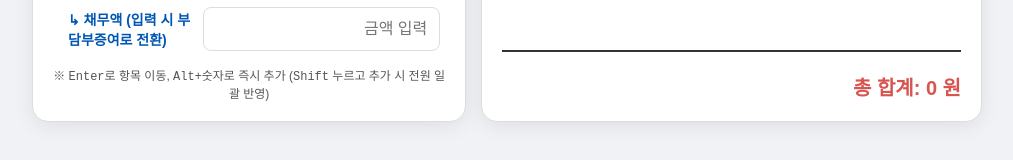
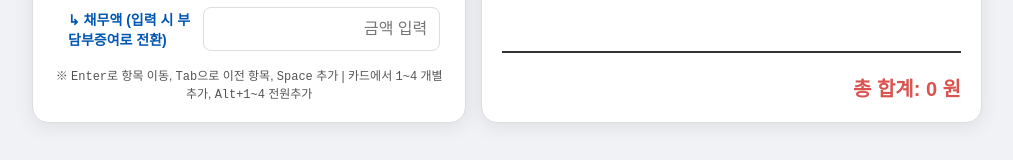
Before and after one commit to wallmendi-beep/bond-calc, a website: page src/index.html in a window 1280 px wide. Shown: the part 633-793 px from the top of the page, without its empty margins (133-1146 px from the left). Drawn offline with Linux system fonts and the light colour scheme.

Commit message:
fix: 하단 안내 문구 새 단축키 체계로 업데이트

```diff
--- a/src/index.html
+++ b/src/index.html
@@ -407,7 +407,7 @@
                     </div>
                 </div>
                 <div class="b-footer-info">
-                    ※ <kbd>Enter</kbd>로 항목 이동, <kbd>Alt</kbd>+<kbd>숫자</kbd>로 즉시 추가 (<kbd>Shift</kbd> 누르고 추가 시 전원 일괄 반영)
+                    ※ <kbd>Enter</kbd>로 항목 이동, <kbd>Tab</kbd>으로 이전 항목, <kbd>Space</kbd> 추가 | 카드에서 <kbd>1~4</kbd> 개별추가, <kbd>Alt</kbd>+<kbd>1~4</kbd> 전원추가
                 </div>
             </div>
         </div>
```
